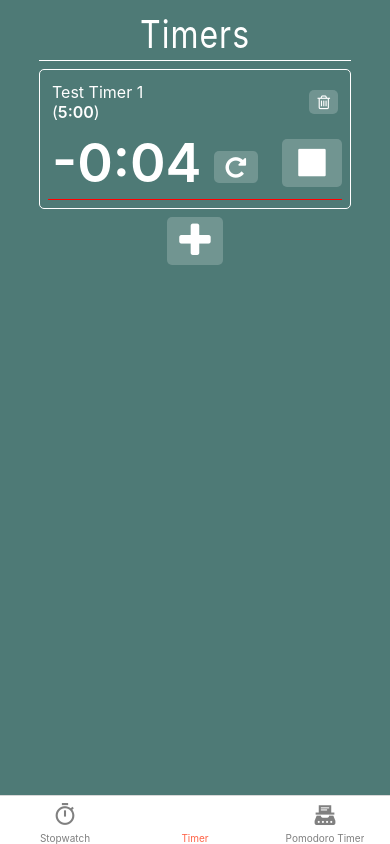
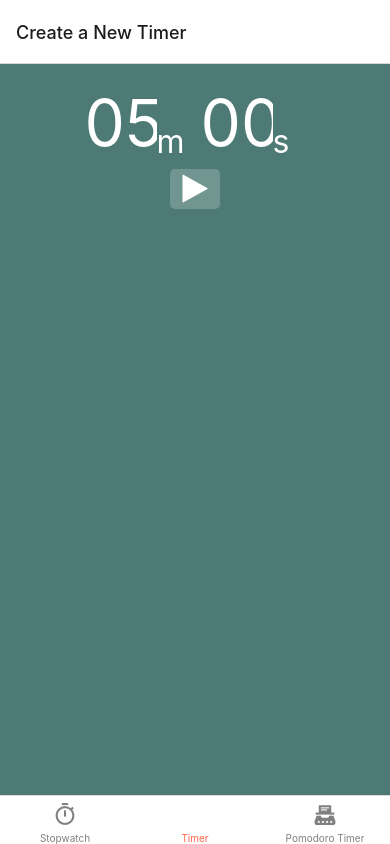
Before and after one commit to PLCoster/cs50m-project1-pomodoro, a React Native app: screen /Timer in a window 390 px wide. Built offline with nearby package versions, Linux system fonts and the light colour scheme.

Commit message:
feat: Several new features / bug fixes
TimerHomeScreen now uses ScrollView to correctly display all Timers in scrollable fasion

When no timers are present, Timer Tab auto navigates to the 'Add new Timer' page

```diff
--- a/components/AddTimerScreen.jsx
+++ b/components/AddTimerScreen.jsx
@@ -30,7 +30,6 @@ const NUM_CHARS = new Set(
  * @param {boolean} secondInput
  */
 function validateTimeInput(valueStr, setterFunc, secondInput = false) {
-  console.log('validating input!');
   const nums = [];
 
   for (const char of valueStr) {
@@ -100,7 +99,11 @@ function AddTimerScreen({ navigation, addTimer }) {
           accessibilityLabel={`Create a new Timer`}
           onPress={() => {
             addTimer(timerMins * 60 + timerSecs, 'New Timer From Button');
-            navigation.navigate('TimerHomeScreen');
+            // Navigate back to the TimerHomeScreen, ensuring it is the bottom screen on the stack
+            navigation.reset({
+              index: 0,
+              routes: [{ name: 'TimerHomeScreen' }],
+            });
           }}
         >
           <FontAwesome name="play" size={32} color="white" />
--- a/components/Timer.jsx
+++ b/components/Timer.jsx
@@ -6,6 +6,7 @@ import { FontAwesome } from '@expo/vector-icons';
 import ClockDisplay from './ClockDisplay';
 
 import sharedStyles from './styles/sharedStyles';
+import TimerHomeScreen from './TimerHomeScreen';
 
 const styles = StyleSheet.create({
   timerContainer: {
@@ -52,6 +53,7 @@ const styles = StyleSheet.create({
 
 // A single Timer to be displayed on the TimerHome Screen
 function Timer({
+  navigation,
   id,
   timerName,
   initialTimerSeconds,
--- /dev/null
+++ b/components/TimerHomeScreen.jsx
@@ -0,0 +1,63 @@
+import React, { useEffect } from 'react';
+import { View, ScrollView, Text, Pressable } from 'react-native';
+
+import { FontAwesome } from '@expo/vector-icons';
+
+import Timer from './Timer';
+
+import sharedStyles from './styles/sharedStyles';
+
+function TimerHomeScreen({ navigation, timers, updateTimer, deleteTimer }) {
+  console.log('CALLING TIMER HOME SCREEN', timers);
+
+  const timerComponents = Object.values(timers).map((timerProps) => (
+    <Timer
+      key={timerProps.id}
+      navigation={navigation}
+      {...timerProps}
+      updateTimer={updateTimer}
+      deleteTimer={deleteTimer}
+      timers={timers}
+    />
+  ));
+
+  // If we have no timers, navigate immediately to the Add timer screen
+  useEffect(() => {
+    if (Object.keys(timers).length === 0) {
+      navigation.reset({
+        index: 0,
+        routes: [{ name: 'AddTimerScreen' }],
+      });
+    }
+  }, [navigation, timers]);
+
+  return (
+    <View style={[sharedStyles.timerBackground, { flex: 1 }]}>
+      <ScrollView
+        contentContainerStyle={[sharedStyles.container, sharedStyles.fullWidth]}
+      >
+        <Text style={sharedStyles.header}>Timers</Text>
+        <View style={sharedStyles.hr} />
+
+        {timerComponents.length ? (
+          timerComponents
+        ) : (
+          <Text style={sharedStyles.text}>No Timers yet, try adding one!</Text>
+        )}
+
+        <Pressable
+          style={({ pressed }) => [
+            sharedStyles.button,
+            pressed ? sharedStyles.buttonPressed : null,
+          ]}
+          accessibilityLabel={`Create a new Timer`}
+          onPress={() => navigation.navigate('AddTimerScreen')}
+        >
+          <FontAwesome name="plus" size={40} color="white" />
+        </Pressable>
+      </ScrollView>
+    </View>
+  );
+}
+
+export default TimerHomeScreen;
--- a/components/TimerNav.jsx
+++ b/components/TimerNav.jsx
@@ -1,15 +1,10 @@
 import React, { useState, useCallback } from 'react';
-import { View, Text, Pressable, StyleSheet } from 'react-native';
 
 import { createNativeStackNavigator } from '@react-navigation/native-stack';
 
-import { FontAwesome } from '@expo/vector-icons';
-
-import Timer from './Timer';
+import TimerHomeScreen from './TimerHomeScreen';
 import AddTimerScreen from './AddTimerScreen';
 import useAccurateInterval from '../hooks/useAccurateInterval';
-
-import sharedStyles from './styles/sharedStyles';
 
 const getUniqueIdStr = () => {
   const chars =
@@ -21,59 +16,18 @@ const getUniqueIdStr = () => {
   return selected.join('');
 };
 
-const styles = StyleSheet.create({
-  timerContainer: { backgroundColor: '#333' },
-});
-
-function TimerHomeScreen({ navigation, timers, updateTimer, deleteTimer }) {
-  const timerComponents = Object.values(timers).map((timerProps) => (
-    <Timer
-      key={timerProps.id}
-      {...timerProps}
-      updateTimer={updateTimer}
-      deleteTimer={deleteTimer}
-    />
-  ));
-
-  return (
-    <View style={[sharedStyles.container, sharedStyles.timerBackground]}>
-      <Text style={sharedStyles.header}>Timers</Text>
-      <View style={sharedStyles.hr} />
-      {timerComponents.length ? (
-        timerComponents
-      ) : (
-        <Text>No Timers yet, try adding one!</Text>
-      )}
-      <Pressable
-        style={({ pressed }) => [
-          sharedStyles.button,
-          pressed ? sharedStyles.buttonPressed : null,
-        ]}
-        accessibilityLabel={`Create a new Timer`}
-        onPress={() => navigation.navigate('AddTimer')}
-      >
-        <FontAwesome name="plus" size={40} color="white" />
-      </Pressable>
-    </View>
-  );
-}
-
 const Stack = createNativeStackNavigator();
 
 function TimerNav() {
-  // !!! Remove placeholder timers
-  const t1 = {
-    id: getUniqueIdStr(),
-    timerName: 'Test Timer 1',
-    initialTimerSeconds: 300,
-    currentTimerMilliSeconds: 1 * 1000,
-    currentTimerSeconds: 1,
-    timerRunning: true,
-  };
-  const [timers, setTimers] = useState({ [t1.id]: t1 });
+  const [timers, setTimers] = useState({});
 
   useAccurateInterval(
-    true,
+    Object.values(timers).reduce((anyTimerRunning, timer) => {
+      if (anyTimerRunning || timer.timerRunning) {
+        return true;
+      }
+      return anyTimerRunning;
+    }, false),
     useCallback(
       () =>
         setTimers((currTimers) => {
@@ -150,7 +104,10 @@ function TimerNav() {
           />
         )}
       </Stack.Screen>
-      <Stack.Screen name="AddTimer" options={{ title: 'Create a New Timer' }}>
+      <Stack.Screen
+        name="AddTimerScreen"
+        options={{ title: 'Create a New Timer' }}
+      >
         {(props) => <AddTimerScreen {...props} addTimer={addTimer} />}
       </Stack.Screen>
     </Stack.Navigator>
```
